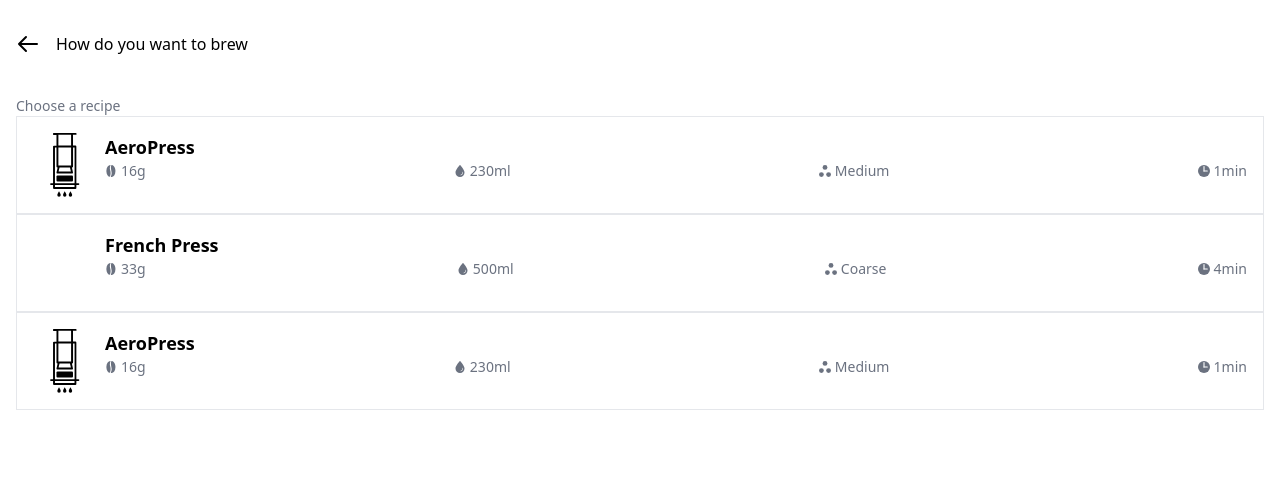
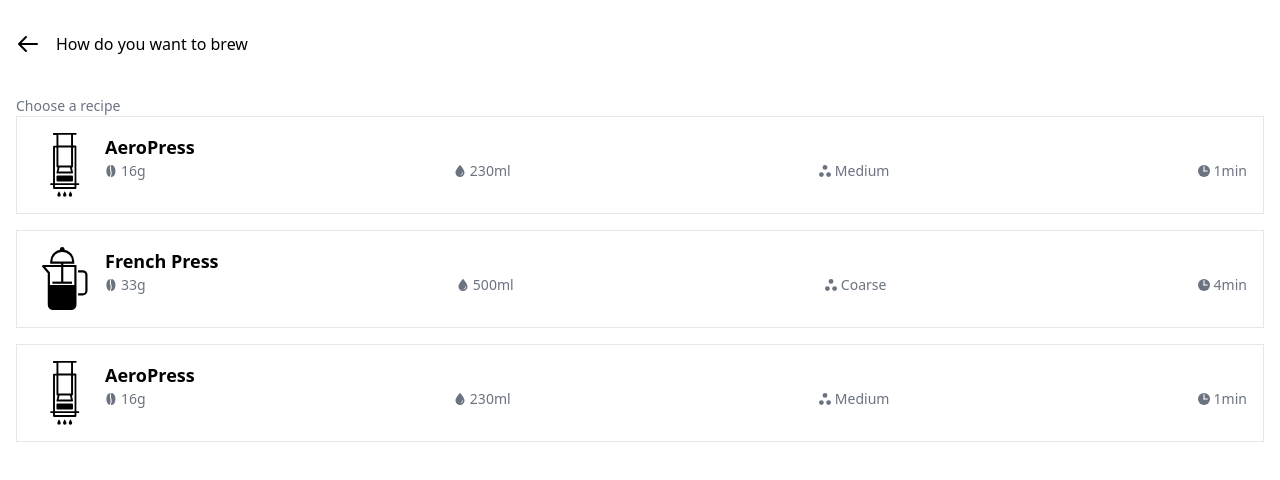
Before and after one commit to Will1400/eksamen-brewista, a Vue app: page /brews/create/1 in a window 1280 px wide. Shown: the top 480 px of the page. Built offline with nearby package versions, Linux system fonts and the light colour scheme.

Commit message:
Small fixes

```diff
--- a/src/components/base/BaseIcon.vue
+++ b/src/components/base/BaseIcon.vue
@@ -194,7 +194,7 @@
 
 		<!--   French press -->
 		<symbol
-			id="french"
+			id="frenchpress"
 			xmlns="http://www.w3.org/2000/svg"
 			viewBox="0 0 38 53"
 			fill="currentColor"
@@ -236,7 +236,7 @@
 
 		<!--  Cold infusion  -->
 		<svg
-			id="infusion"
+			id="coldinfusion"
 			xmlns="http://www.w3.org/2000/svg"
 			viewBox="0 0 39.228 65.533"
 			fill="currentColor"
@@ -306,7 +306,7 @@
 
 		<!-- Kalita Wave   -->
 		<symbol
-			id="kalita"
+			id="kalitawave"
 			xmlns="http://www.w3.org/2000/svg"
 			fill="currentColor"
 			viewBox="0 0 39 41"
--- a/src/components/recipe/RecipePicker.vue
+++ b/src/components/recipe/RecipePicker.vue
@@ -1,5 +1,5 @@
 <template>
-	<ul>
+	<ul class="flex flex-col gap-4">
 		<li v-for="recipe in recipes" :key="recipe.id">
 			<button
 				@click="recipeSelected(recipe.id)"
```
